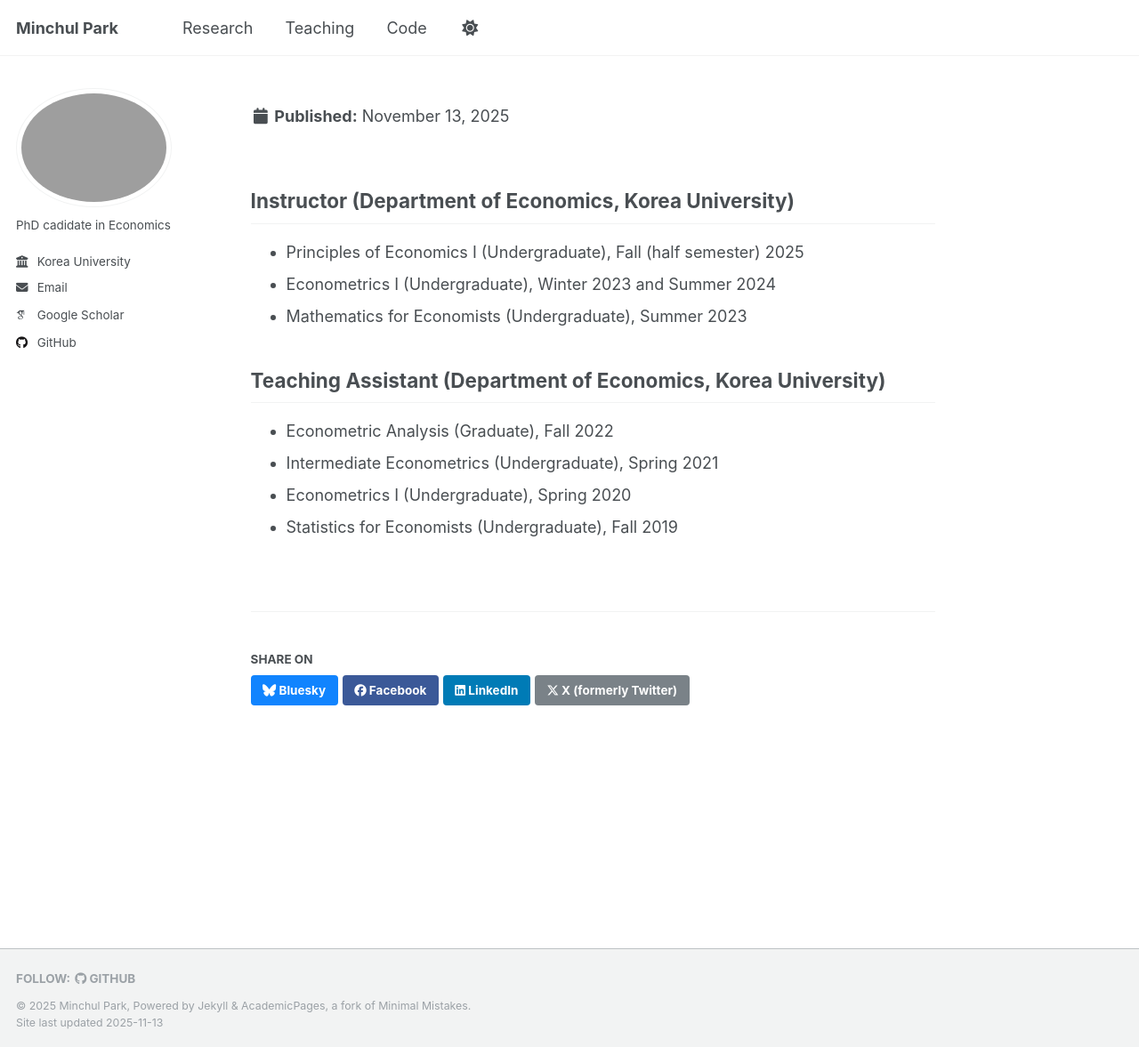
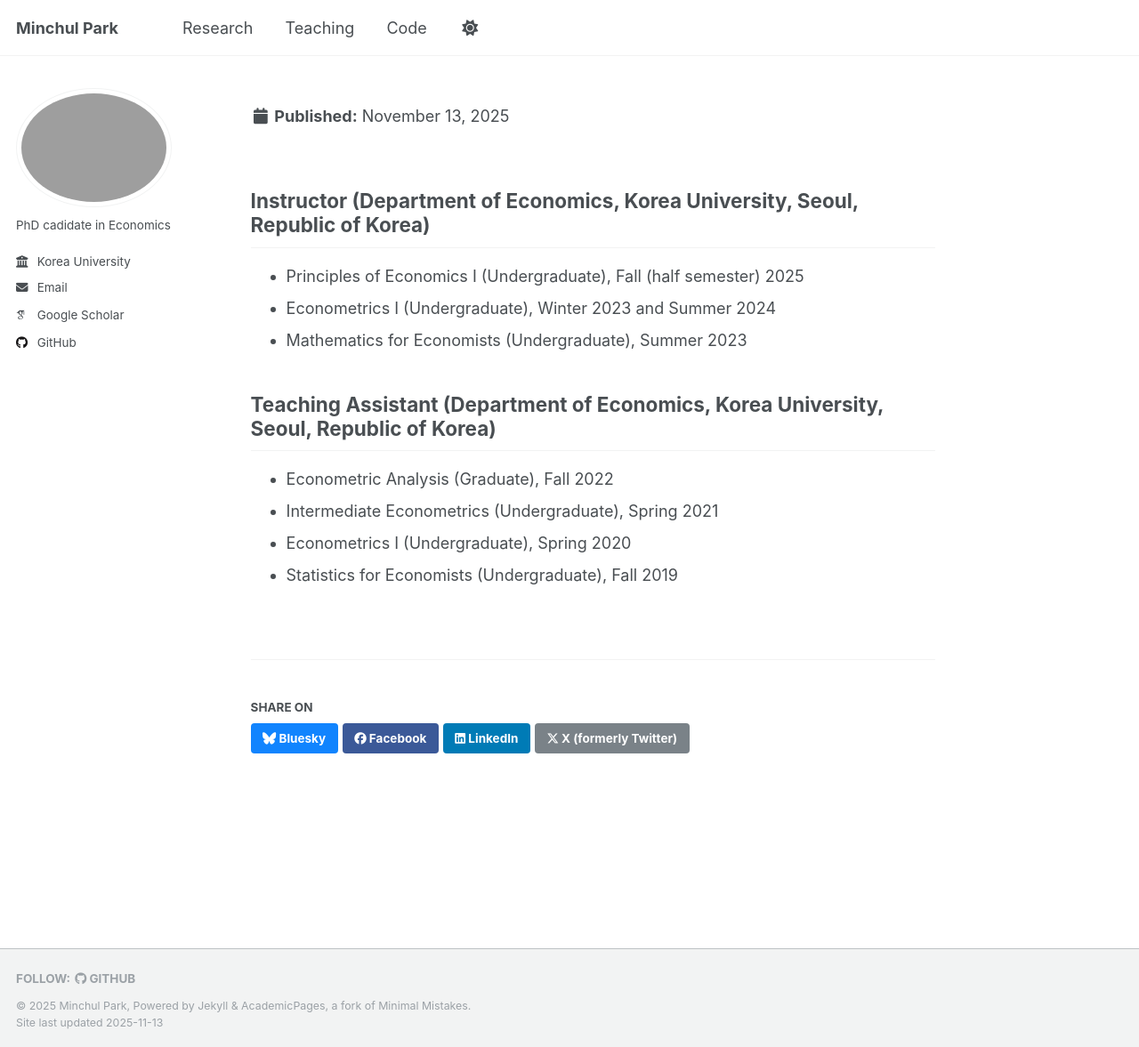
Before and after one commit to econompark/econompark.github.io, a Jekyll site: the page built from _teaching/teaching.md, in a window 1280 px wide and 1177 px high. Shown: the whole window at 89% size. Built offline with Jekyll 4.4.1, drawn with Linux system fonts in a browser that asks for light colours; some web fonts are replaced; a script that is not in the unit is left out.

Commit message:
Update teaching.md

```diff
--- a/_teaching/teaching.md
+++ b/_teaching/teaching.md
@@ -5,12 +5,12 @@ permalink: /teaching/
 header: false
 show_date: false
 ---
-## Instructor (Department of Economics, Korea University)
+## Instructor (Department of Economics, Korea University, Seoul, Republic of Korea)
   - Principles of Economics I (Undergraduate), Fall (half semester) 2025
   - Econometrics I (Undergraduate), Winter 2023 and Summer 2024
   - Mathematics for Economists (Undergraduate), Summer 2023
 
-## Teaching Assistant (Department of Economics, Korea University)
+## Teaching Assistant (Department of Economics, Korea University, Seoul, Republic of Korea)
   - Econometric Analysis (Graduate), Fall 2022
   - Intermediate Econometrics (Undergraduate), Spring 2021
   - Econometrics I (Undergraduate), Spring 2020
```
